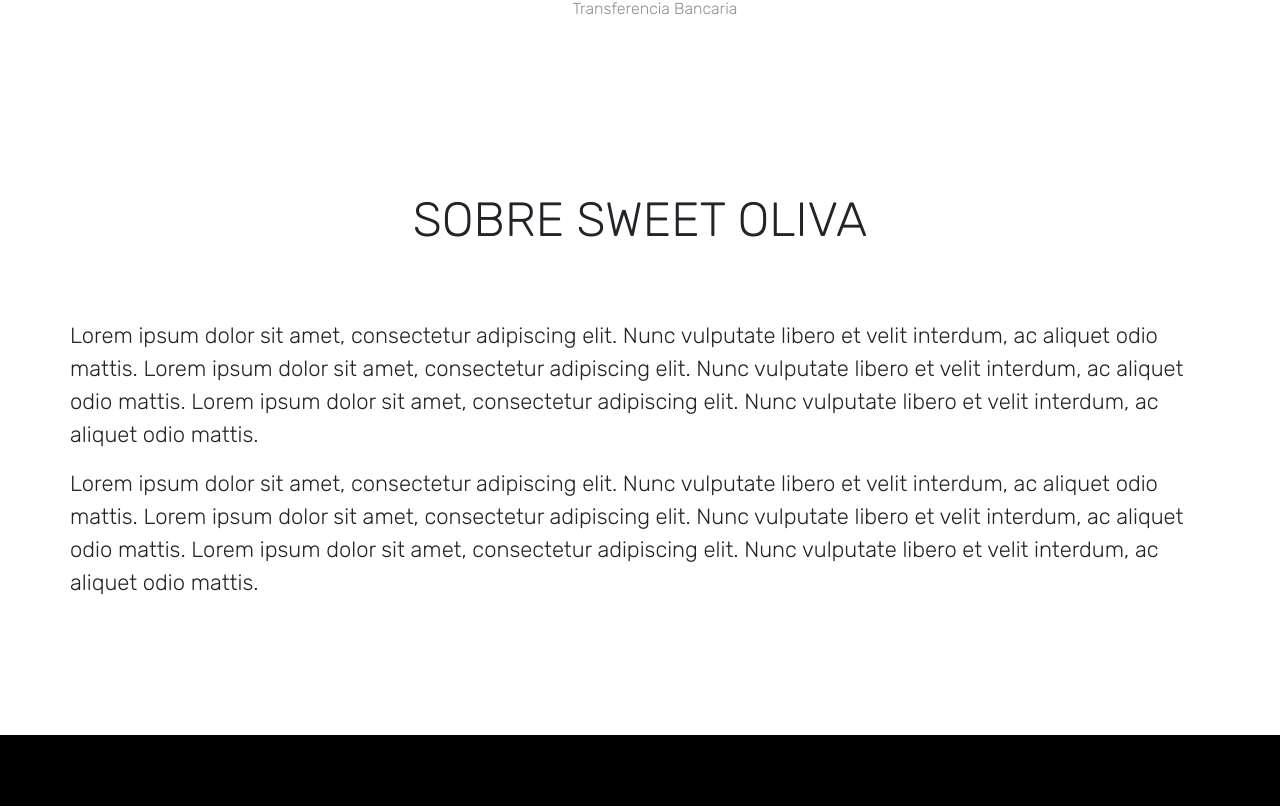
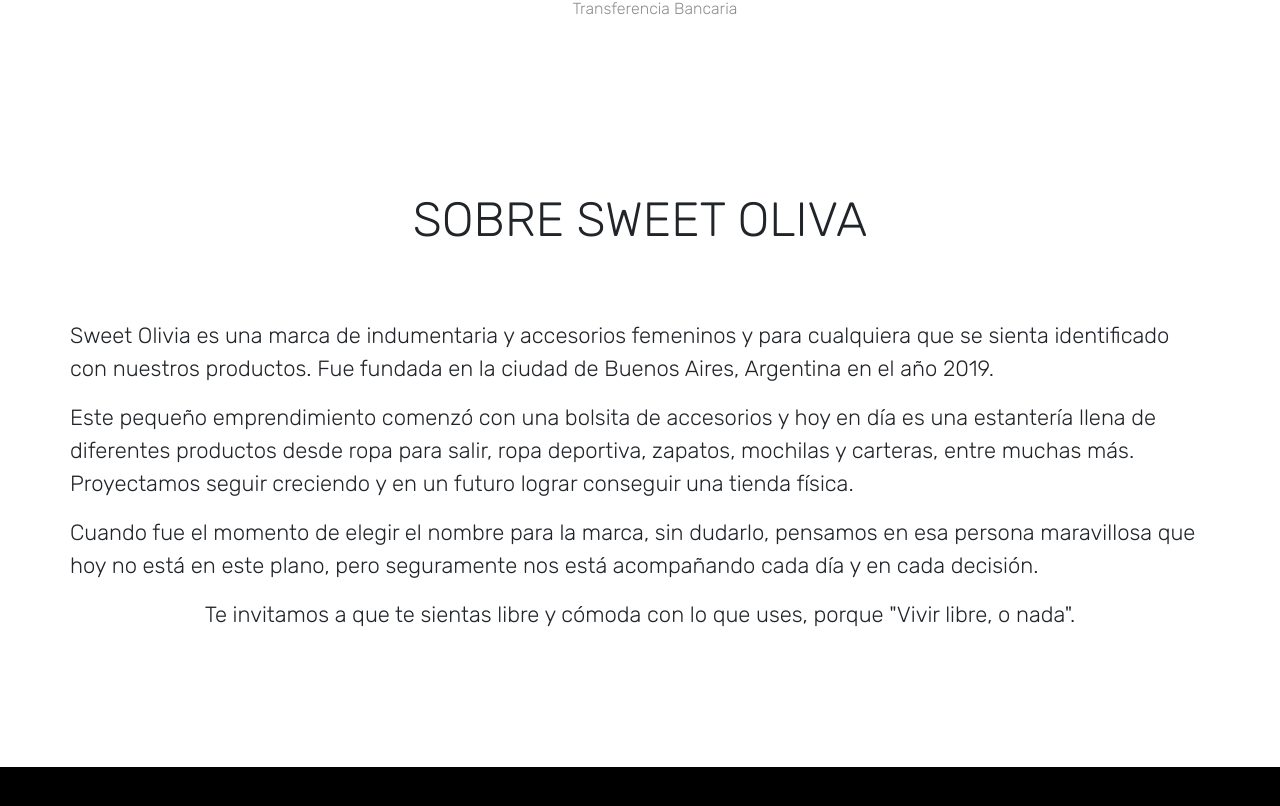
Before and after one commit to JoaquinBruhn/sweet-olivia, a React (Create React App) app: page / in a window 1280 px wide. Shown: the part 2319-3125 px from the top of the page. Built offline with nearby package versions, Linux system fonts and the light colour scheme.

Commit message:
filled out the About Us section and filled in the README

```diff
--- a/src/components/home/home.js
+++ b/src/components/home/home.js
@@ -24,7 +24,7 @@
             return null;
           }
           return (
-            <Col className="homeCat" key={catImg.category}>
+            <div className="homeCat" key={catImg.category}>
               <Link to={`/catalogo/${catImg.category}`}>
                 <div style={{ backgroundImage: `url(${catImg.picture[0]})` }}>
                   <div className="mask">
@@ -32,7 +32,7 @@
                   </div>
                 </div>
               </Link>
-            </Col>
+            </div>
           );
         })}
       </div>
@@ -124,17 +124,19 @@
         <h2>SOBRE SWEET OLIVA</h2>
         <div className="aboutText">
           <p>
-            Lorem ipsum dolor sit amet, consectetur adipiscing elit. Nunc vulputate libero et velit interdum, ac aliquet
-            odio mattis. Lorem ipsum dolor sit amet, consectetur adipiscing elit. Nunc vulputate libero et velit
-            interdum, ac aliquet odio mattis. Lorem ipsum dolor sit amet, consectetur adipiscing elit. Nunc vulputate
-            libero et velit interdum, ac aliquet odio mattis.
+            Sweet Olivia es una marca de indumentaria y accesorios femeninos y para cualquiera que se sienta
+            identificado con nuestros productos. Fue fundada en la ciudad de Buenos Aires, Argentina en el año 2019.
           </p>
           <p>
-            Lorem ipsum dolor sit amet, consectetur adipiscing elit. Nunc vulputate libero et velit interdum, ac aliquet
-            odio mattis. Lorem ipsum dolor sit amet, consectetur adipiscing elit. Nunc vulputate libero et velit
-            interdum, ac aliquet odio mattis. Lorem ipsum dolor sit amet, consectetur adipiscing elit. Nunc vulputate
-            libero et velit interdum, ac aliquet odio mattis.
+            Este pequeño emprendimiento comenzó con una bolsita de accesorios y hoy en día es una estantería llena de
+            diferentes productos desde ropa para salir, ropa deportiva, zapatos, mochilas y carteras, entre muchas más.
+            Proyectamos seguir creciendo y en un futuro lograr conseguir una tienda física.
           </p>
+          <p>
+            Cuando fue el momento de elegir el nombre para la marca, sin dudarlo, pensamos en esa persona maravillosa
+            que hoy no está en este plano, pero seguramente nos está acompañando cada día y en cada decisión.
+          </p>
+          <p>Te invitamos a que te sientas libre y cómoda con lo que uses, porque "Vivir libre, o nada".</p>
         </div>
       </div>
     </div>
```
Also changed, not shown: 1 other file (tests, documents, lock files or other folders).
